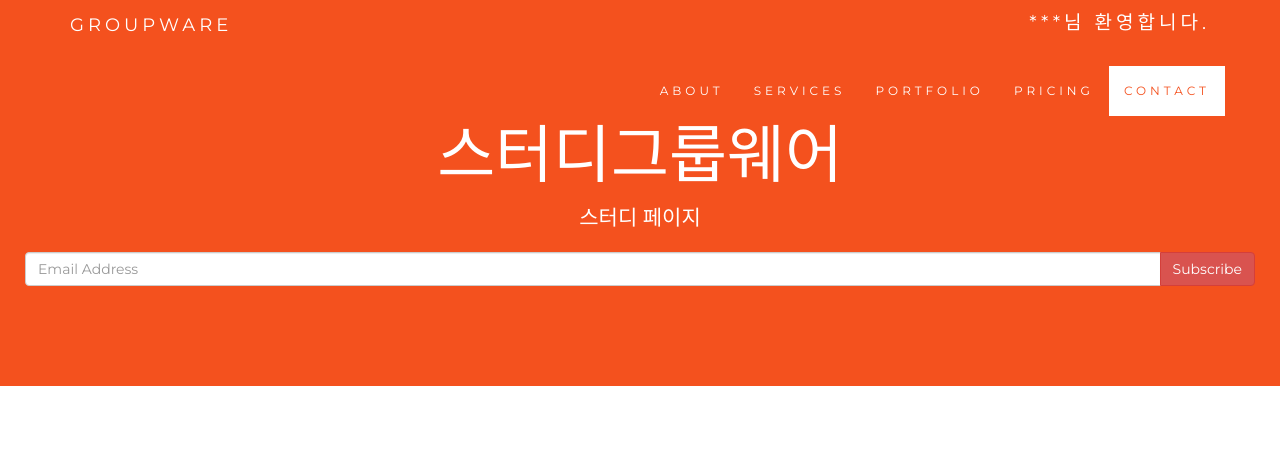
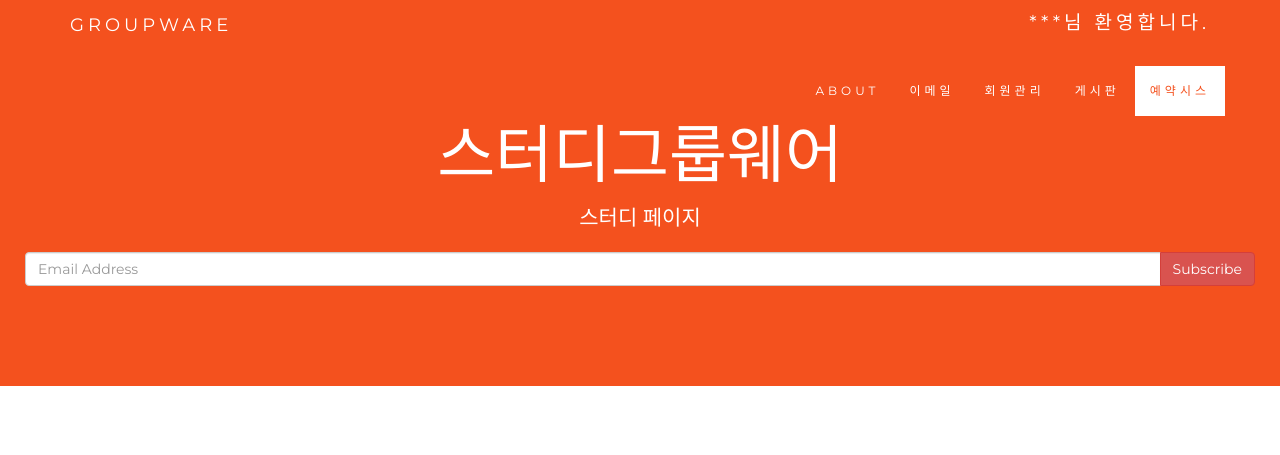
Before and after one commit to JaehyonShin/Study, a website: page Page/main.html in a window 1280 px wide. Shown: the top 455 px of the page. Drawn offline with nearby package versions, Linux system fonts and the light colour scheme; some packages are replaced by stand-ins of ours.

Commit message:
메뉴명변경

```diff
--- a/Page/main.html
+++ b/Page/main.html
@@ -206,10 +206,10 @@
     <div class="collapse navbar-collapse" id="myNavbar">
       <ul class="nav navbar-nav navbar-right">
         <li><a href="#about">ABOUT</a></li>
-        <li><a href="#services">SERVICES</a></li>
-        <li><a href="#portfolio">PORTFOLIO</a></li>
-        <li><a href="#pricing">PRICING</a></li>
-        <li><a href="#contact">CONTACT</a></li>
+        <li><a href="#services">이메일</a></li>
+        <li><a href="#portfolio">회원관리</a></li>
+        <li><a href="#pricing">게시판</a></li>
+        <li><a href="#contact">예약시스</a></li>
       </ul>
     </div>
   </div>
```
